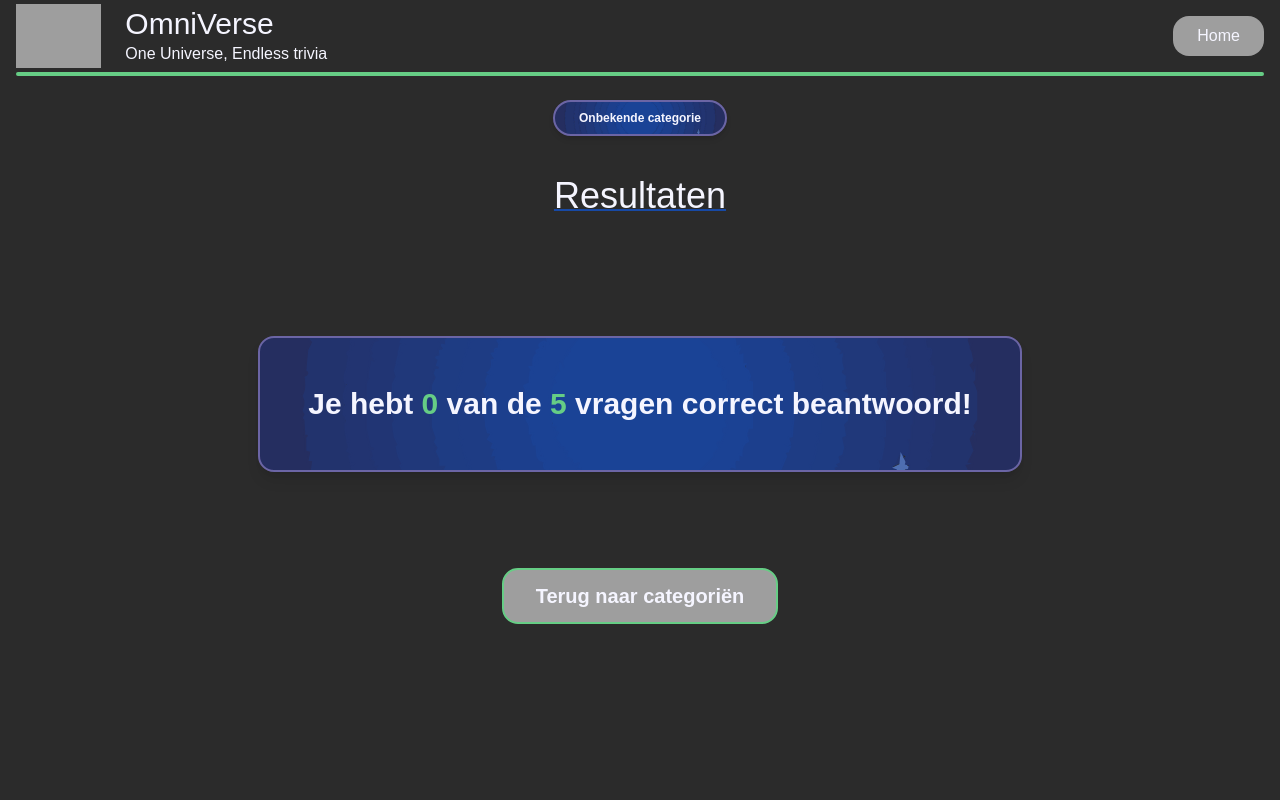
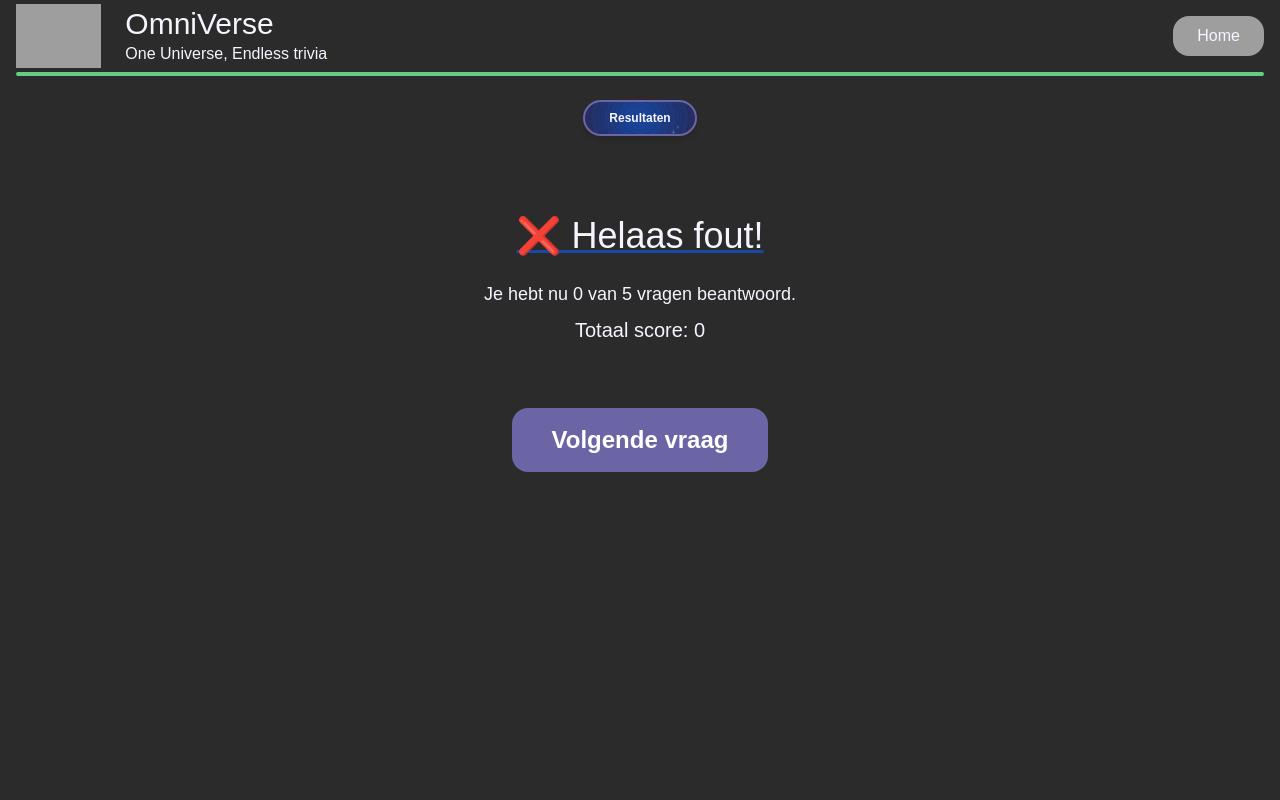
Before and after one commit to Jannus-dev/Trivia, a Nuxt app: page /resultaten in a window 1280 px wide. Shown: the top 800 px of the page. Built offline with nearby package versions, Linux system fonts and the light colour scheme; grey boxes are pictures that could not be loaded.

Commit message:
Botton fix en routing plus reset

```diff
--- a/app/components/XXLButtonComponent.vue
+++ b/app/components/XXLButtonComponent.vue
@@ -1,19 +1,27 @@
 <script setup lang="ts">
 defineProps<{
-  label: string // De tekst die op de knop komt
-  to: string    // Het adres van de vervolgpagina (route)
+  label: string
+  to?: string
+  onClick?: () => void
 }>()
 </script>
 
 <template>
+  <!-- Als er een 'to' is, render NuxtLink -->
   <NuxtLink
-    :to="to"
-    class="bg-[url('/assets/img/3.png')] ease-in-out bg-center bg-cover bg-no-repeat w-full h-full rounded-2xl hover:bg-[url('/assets/img/2.png')] transform transition-transform hover:-translate-y-1 motion-reduce:transition-none motion-reduce:hover:transform-none duration-600 flex items-center justify-center px-4"
+      v-if="to"
+      :to="to"
+      class="bg-[url('/assets/img/3.png')] bg-cover bg-center bg-no-repeat w-full h-full rounded-2xl hover:bg-[url('/assets/img/2.png')] transform transition-transform hover:-translate-y-1 duration-600 flex items-center justify-center px-4"
   >
     <span class="text-2xl sm:text-3xl md:text-4xl text-center break-words leading-tight text-space-tekst">{{ label }}</span>
   </NuxtLink>
+
+  <!-- Als er een onClick is, render button met dezelfde styling -->
+  <button
+      v-else-if="onClick"
+      @click="onClick"
+      class="bg-[url('/assets/img/3.png')] bg-cover bg-center bg-no-repeat w-full h-full rounded-2xl hover:bg-[url('/assets/img/2.png')] transform transition-transform hover:-translate-y-1 duration-600 flex items-center justify-center px-4"
+  >
+    <span class="text-2xl sm:text-3xl md:text-4xl text-center break-words leading-tight text-space-tekst">{{ label }}</span>
+  </button>
 </template>
-
-<style scoped>
-
-</style>
--- a/app/pages/index.vue
+++ b/app/pages/index.vue
@@ -1,5 +1,10 @@
 <script setup lang="ts">
-
+onMounted(() => {
+  localStorage.removeItem('score')
+  localStorage.removeItem('questionCount')
+  localStorage.removeItem('answeredQuestions')
+  localStorage.removeItem('lastCategory')
+})
 </script>
 
 <template>
--- a/app/pages/quizpagina.vue
+++ b/app/pages/quizpagina.vue
@@ -3,20 +3,16 @@ import { useRoute, useRouter } from '#imports'
 import { ref, onMounted, onBeforeUnmount } from 'vue'
 
 const { $supabase } = useNuxtApp()
-
 const route = useRoute()
 const router = useRouter()
 
-// Category naam uit URL
-const categoryName = ref(
-    route.query.category ? String(route.query.category) : ''
-)
-
+const categoryName = ref(route.query.category ? String(route.query.category) : '')
 const question = ref<any | null>(null)
 const choices = ref<any[]>([])
 const loading = ref(true)
 
-// 🔥 1. Category ID ophalen
+const MAX_QUESTIONS = 5
+
 async function fetchCategoryId() {
   const { data, error } = await $supabase
       .from('category')
@@ -28,14 +24,11 @@ async function fetchCategoryId() {
     console.error('Categorie niet gevonden:', error)
     return null
   }
-
   return data.id
 }
 
-// 🔥 2. Random vraag + keuzes ophalen
 async function fetchRandomQuestion() {
   loading.value = true
-
   const categoryId = await fetchCategoryId()
   if (!categoryId) {
     loading.value = false
@@ -45,7 +38,7 @@ async function fetchRandomQuestion() {
   const { data: questions, error } = await $supabase
       .from('question')
       .select('*')
-      .eq('category_id', categoryId)   // ✅ JUISTE kolomnaam
+      .eq('category_id', categoryId)
 
   if (error || !questions?.length) {
     console.error('Geen vragen gevonden:', error)
@@ -53,11 +46,17 @@ async function fetchRandomQuestion() {
     return
   }
 
-  // Random vraag pakken
-  const randIndex = Math.floor(Math.random() * questions.length)
-  question.value = questions[randIndex]
+  const answeredIds = JSON.parse(localStorage.getItem('answeredQuestions') || '[]')
+  const remainingQuestions = questions.filter(q => !answeredIds.includes(q.id))
+  if (!remainingQuestions.length) {
+    console.warn('Alle vragen in deze categorie zijn al beantwoord')
+    loading.value = false
+    return
+  }
 
-  // Choices ophalen
+  const randIndex = Math.floor(Math.random() * remainingQuestions.length)
+  question.value = remainingQuestions[randIndex]
+
   const { data: choiceData } = await $supabase
       .from('choice')
       .select('*')
@@ -67,68 +66,69 @@ async function fetchRandomQuestion() {
   loading.value = false
 }
 
-onMounted(async () => {
-  await fetchRandomQuestion()
-})
+const handleChoiceSelect = (choice: any) => {
+  const isCorrect = choice.is_correct ? 1 : 0
+  const currentScore = parseInt(localStorage.getItem('score') || '0')
+  const currentCount = parseInt(localStorage.getItem('questionCount') || '0')
 
+  localStorage.setItem('score', String(currentScore + isCorrect))
+  localStorage.setItem('questionCount', String(currentCount + 1))
 
-// 🔥 Keyboard shortcuts 1–4
+  const answered = JSON.parse(localStorage.getItem('answeredQuestions') || '[]')
+  answered.push(question.value.id)
+  localStorage.setItem('answeredQuestions', JSON.stringify(answered))
+
+  localStorage.setItem('lastCategory', categoryName.value)
+
+  router.push(`/resultaten?correct=${isCorrect}`)
+}
+
+// keyboard shortcuts
 const handleKeyDown = (event: KeyboardEvent) => {
-  if (['INPUT', 'TEXTAREA', 'SELECT'].includes((event.target as HTMLElement).tagName)) return
-
+  if (['INPUT','TEXTAREA','SELECT'].includes((event.target as HTMLElement).tagName)) return
   const num = parseInt(event.key)
   if (num >= 1 && num <= choices.value.length) {
-    const choice = choices.value[num - 1]
-    if (!choice) return
-
-    const score = choice.is_correct ? 1 : 0
-
-    router.push(
-        `/resultaten?category=${encodeURIComponent(categoryName.value)}&score=${score}`
-    )
+    handleChoiceSelect(choices.value[num - 1])
   }
 }
 
-onMounted(() => window.addEventListener('keydown', handleKeyDown))
+onMounted(() => {
+  fetchRandomQuestion()
+  window.addEventListener('keydown', handleKeyDown)
+})
 onBeforeUnmount(() => window.removeEventListener('keydown', handleKeyDown))
 </script>
-
 
 <template>
   <div class="min-h-screen">
     <HeaderComponent />
 
-    <categorieLabelComponent
-        :label="categoryName"
-        vraag="Vraag 1"
-    />
+    <CategorieLabelComponent :label="categoryName" vraag="Vraag" />
 
-    <!-- Loading -->
-    <div v-if="loading" class="text-center mt-10 text-lg">
-      Vraag wordt geladen...
-    </div>
+    <div v-if="loading" class="mt-10 text-center">Vraag wordt geladen...</div>
+    <div v-else-if="!question" class="mt-10 text-center text-red-600">Geen vraag gevonden.</div>
 
-    <!-- Geen vraag -->
-    <div v-else-if="!question" class="text-center mt-10 text-red-600 text-lg">
-      Geen vraag gevonden.
-    </div>
+    <div v-else class="w-full max-w-5xl mx-auto px-4 mt-6">
+      <h2 class="text-3xl text-center font-bold mb-6">{{ question.text }}</h2>
 
-    <!-- Vraag + keuzes -->
-    <div v-else class="w-full max-w-10xl mx-auto px-4 mt-6">
-      <h2 class="text-2xl font-bold mb-4">
-        {{ question.text }}
-      </h2>
-
-      <div class="grid grid-cols-1 sm:grid-cols-2 gap-6 auto-rows-[275px] items-stretch">
+      <div class="flex flex-wrap gap-6">
+        <div
+            v-for="choice in choices"
+            :key="choice.id"
+            class="w-full sm:w-[calc(50%-0.75rem)] h-[275px] flex"
+        >
           <XXLButtonComponent
-            v-for="(choice, index) in choices"
-            :key="choice.id"
               :label="choice.text"
-            :to="`/resultaten?category=${encodeURIComponent(categoryName)}&score=${choice.is_correct ? 1 : 0}`"
+              :onClick="() => handleChoiceSelect(choice)"
+              class="flex-1"
           />
         </div>
       </div>
 
+
+
+
+    </div>
+  </div>
   <FooterComponent />
-  </div>
 </template>
--- a/app/pages/resultaten.vue
+++ b/app/pages/resultaten.vue
@@ -1,43 +1,55 @@
 <script setup lang="ts">
-import { useRoute } from '#imports'
+import { useRoute, useRouter } from '#imports'
+
 const route = useRoute()
-const category = route.query.category ? String(route.query.category) : 'Onbekende categorie'
-const score = route.query.score ? parseInt(String(route.query.score)) : 0
-const totalQuestions = 5
+const router = useRouter()
 
+const isCorrect = route.query.correct === '1'
+const totalAnswered = parseInt(localStorage.getItem('questionCount') || '0')
+const score = parseInt(localStorage.getItem('score') || '0')
+
+const MAX_QUESTIONS = 5
+
+const gaVerder = () => {
+  if (totalAnswered >= MAX_QUESTIONS) {
+    // Quiz klaar → reset en ga naar index
+    localStorage.removeItem('score')
+    localStorage.removeItem('questionCount')
+    localStorage.removeItem('answeredQuestions')
+    router.push('/')
+  } else {
+    // Nog niet 5 → terug naar categorie voor volgende vraag
+    router.push('/categorie')
+  }
+}
 </script>
 
 <template>
- <div class="min-h-screen">
-<HeaderComponent/>
+  <div class="min-h-screen">
+    <HeaderComponent />
 
-<CategorieLabelComponent
-:label="category"
-vraag=""
-/>
+    <CategorieLabelComponent label="Resultaten" vraag="" />
 
-<p class="text-space-tekst text-center text-4xl underline decoration-space-blue decoration-2 rounded-2xl">Resultaten</p>
-<br></br><br></br><br></br><br></br><br></br>
+    <h1 class="text-center text-4xl mt-10 underline decoration-space-blue">
+      {{ isCorrect ? '🎉 Goed gedaan!' : '❌ Helaas fout!' }}
+    </h1>
 
-<div class="flex justify-center">
-  <div class="bg-[url('../img/Blauwbg.svg')] bg-cover bg-center bg-no-repeat text-space-tekst font-bold py-12 px-12 rounded-2xl text-3xl shadow-lg border-2 border-space-purple text-center">
-    <p>Je hebt <span class="text-space-highlight font-bold">{{ score }}</span> van de <span class="text-space-highlight font-bold">{{ totalQuestions }}</span> vragen correct beantwoord!</p>
+    <p class="text-center mt-6 text-lg">
+      Je hebt nu {{ totalAnswered }} van {{ MAX_QUESTIONS }} vragen beantwoord.
+    </p>
+
+    <p class="text-center mt-2 text-xl">
+      Totaal score: {{ score }}
+    </p>
+
+    <div class="flex justify-center mt-16">
+      <button
+          @click="gaVerder"
+          class="px-10 py-4 bg-space-purple text-white text-2xl rounded-2xl font-bold"
+      >
+        {{ totalAnswered >= MAX_QUESTIONS ? 'Einde quiz' : 'Volgende vraag' }}
+      </button>
+    </div>
   </div>
-</div>
-<br></br><br></br><br></br><br></br>
-
-<div class="flex justify-center">
-  <NuxtLink to="/categorie" class="bg-[url('/assets/img/3.png')] ease-in-out border-2 border-space-highlight bg-center bg-cover bg-no-repeat px-8 py-3 rounded-2xl hover:bg-[url('/assets/img/2.png')] transform transition-transform hover:-translate-y-1 duration-600 flex items-center justify-center text-space-tekst font-bold text-xl">
-    Terug naar categoriën
-  </NuxtLink>
-</div>
-<br></br><br></br><br></br><br></br>
-
- </div>
-<FooterComponent/>
-
+  <FooterComponent />
 </template>
-
-<style scoped>
-
-</style>
```
Also changed, not shown: app/pages/categorie.vue (+0 -11 lines). Lines whose indentation alone changed are shown as unchanged.
